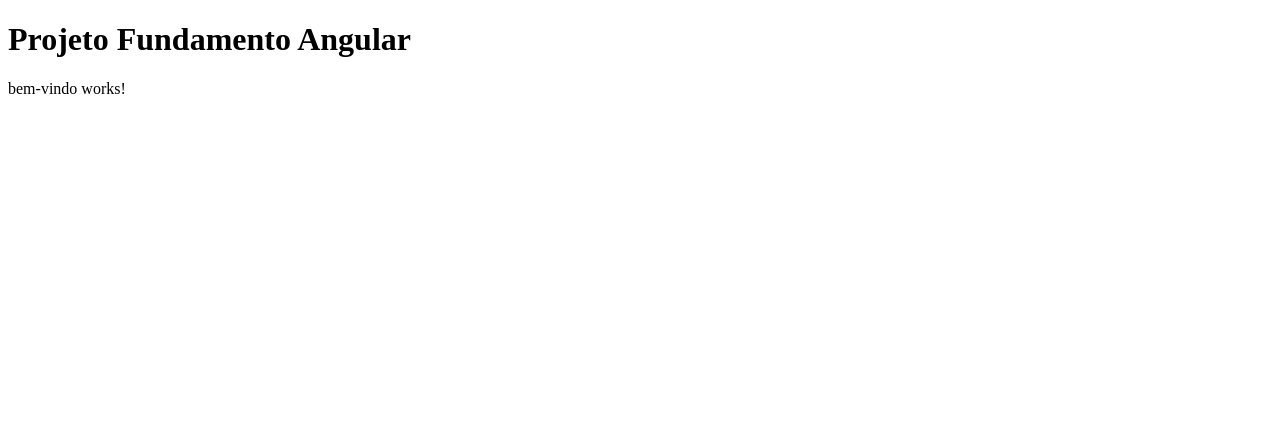
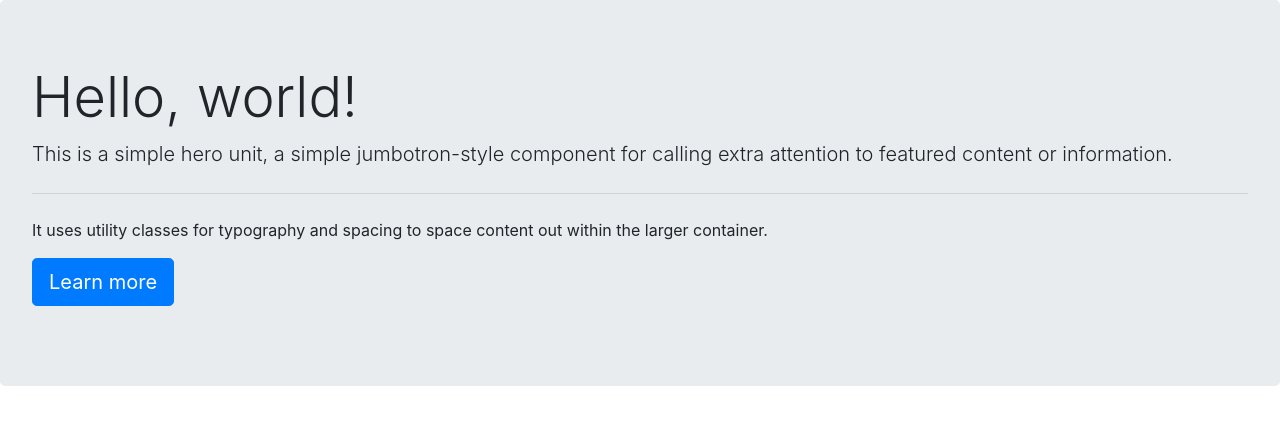
Before and after one commit to softwarefoundation/fundamentos-angular, an Angular app: page / in a window 1280 px wide. Shown: the top 424 px of the page. Built offline with nearby package versions, Linux system fonts and the light colour scheme.

Commit message:
Configurando o Bootstrap

```diff
--- a/angular.json
+++ b/angular.json
@@ -24,7 +24,8 @@
               "src/assets"
             ],
             "styles": [
-              "src/styles.css"
+              "src/styles.css",
+              "node_modules/bootstrap/dist/css/bootstrap.css"
             ],
             "scripts": []
           },
--- a/package.json
+++ b/package.json
@@ -19,6 +19,7 @@
     "@angular/platform-browser": "~8.2.14",
     "@angular/platform-browser-dynamic": "~8.2.14",
     "@angular/router": "~8.2.14",
+    "bootstrap": "^4.4.1",
     "rxjs": "~6.4.0",
     "tslib": "^1.10.0",
     "zone.js": "~0.9.1"
--- a/src/app/app.component.html
+++ b/src/app/app.component.html
@@ -1,4 +1,9 @@
-
-<h1>Projeto {{nome}}</h1>
-
-<app-bem-vindo></app-bem-vindo>
+<div class="jumbotron">
+  <h1 class="display-4">Hello, world!</h1>
+  <p class="lead">This is a simple hero unit, a simple jumbotron-style component for calling extra attention to featured content or information.</p>
+  <hr class="my-4">
+  <p>It uses utility classes for typography and spacing to space content out within the larger container.</p>
+  <p class="lead">
+    <a class="btn btn-primary btn-lg" href="#" role="button">Learn more</a>
+  </p>
+</div>
```
Also changed, not shown: 1 other file (tests, documents, lock files or other folders).
